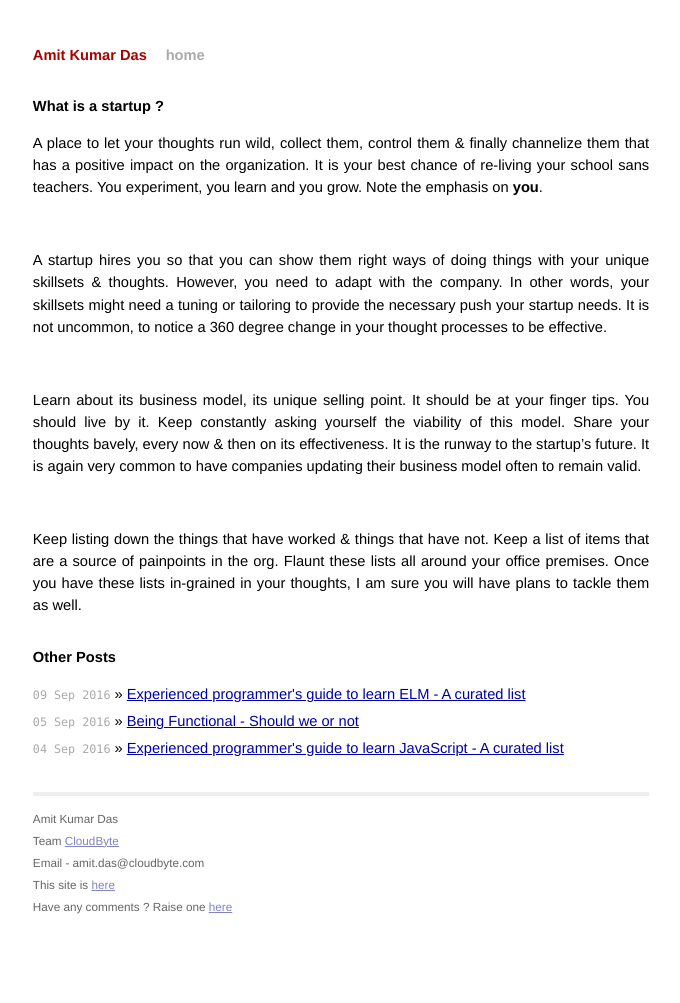
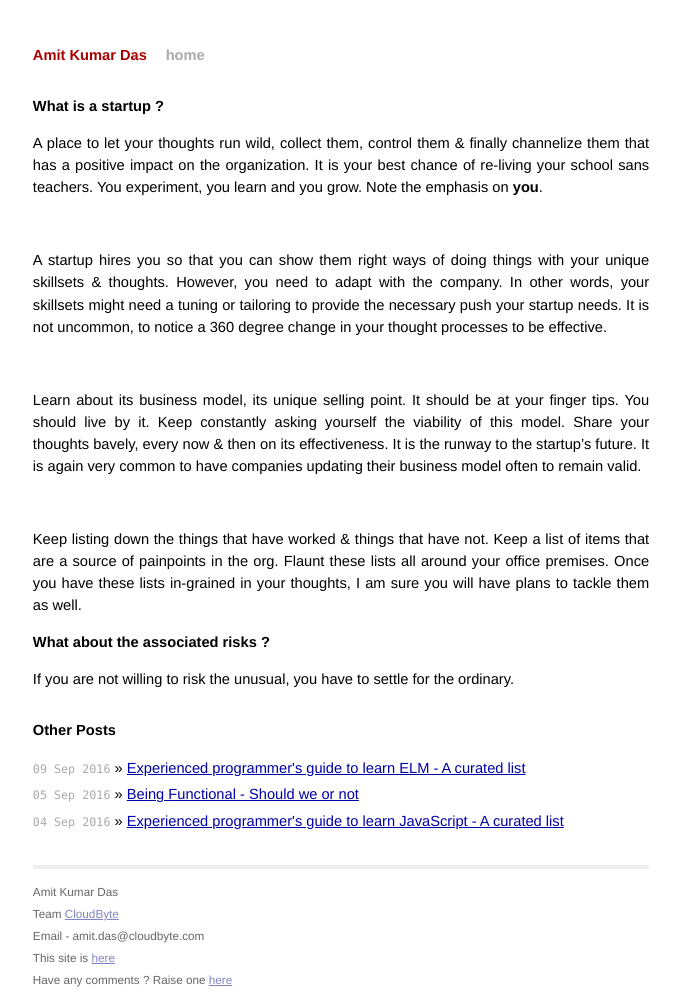
Before and after one commit to AmitKumarDas/amitkumardas.github.io, a Jekyll site: the page built from _posts/2016-09-11-what-is-a-startup.md, in a window 1280 px wide. Shown: the whole page, without its empty margins (299-979 px from the left). Built offline with Jekyll 4.4.1, drawn with Linux system fonts in a browser that asks for light colours; before the commit the page ends 944 px from its top, so only the background shows below that.

Commit message:
Update 2016-09-11-what-is-a-startup.md

```diff
--- a/_posts/2016-09-11-what-is-a-startup.md
+++ b/_posts/2016-09-11-what-is-a-startup.md
@@ -28,3 +28,7 @@ business model often to remain valid.
 Keep listing down the things that have worked & things that have not. Keep a list of items that are a source of
 painpoints in the org. Flaunt these lists all around your office premises. Once you have these lists in-grained in
 your thoughts, I am sure you will have plans to tackle them as well.
+
+## What about the associated risks ?
+
+If you are not willing to risk the unusual, you have to settle for the ordinary.
```
